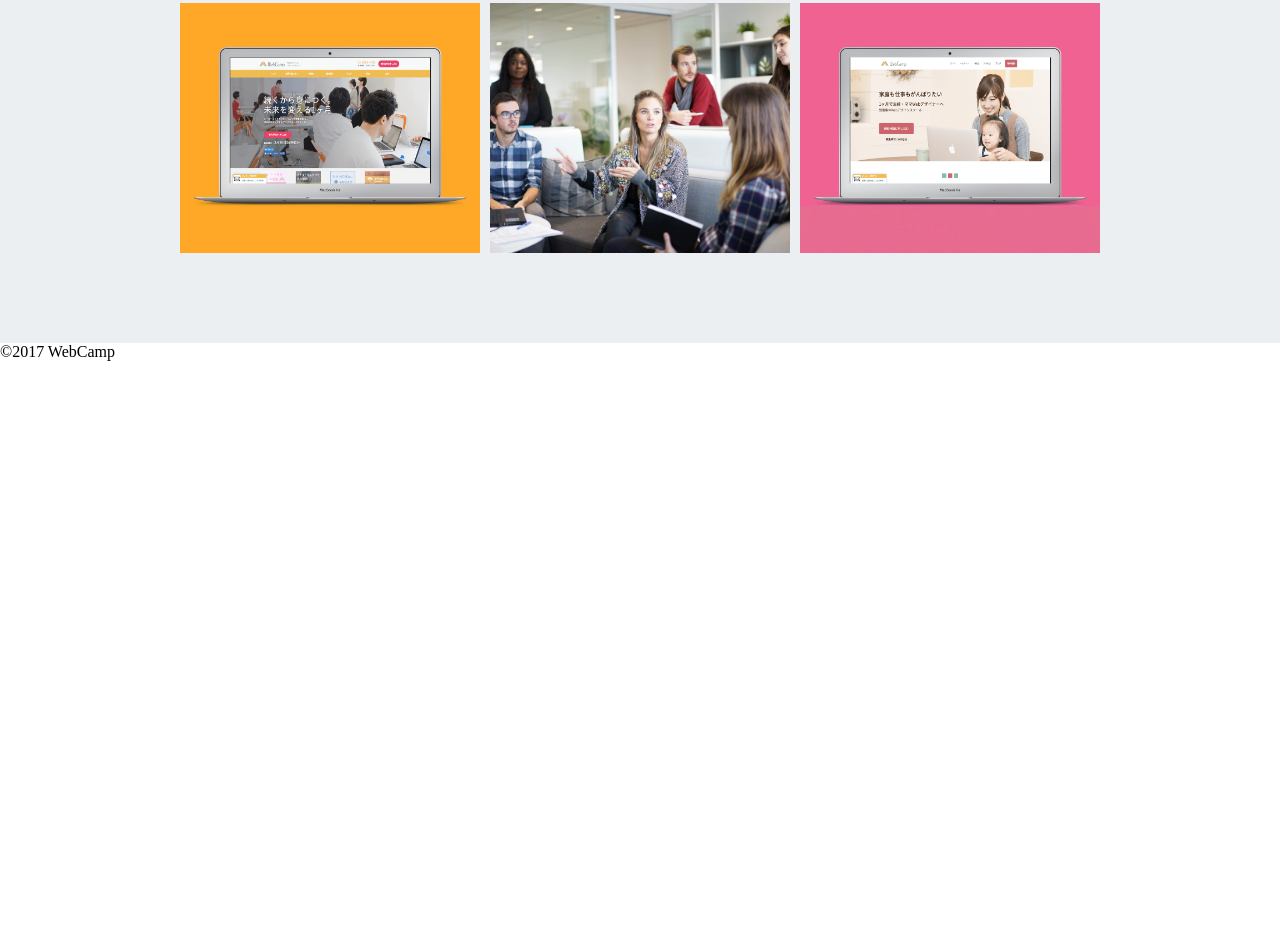
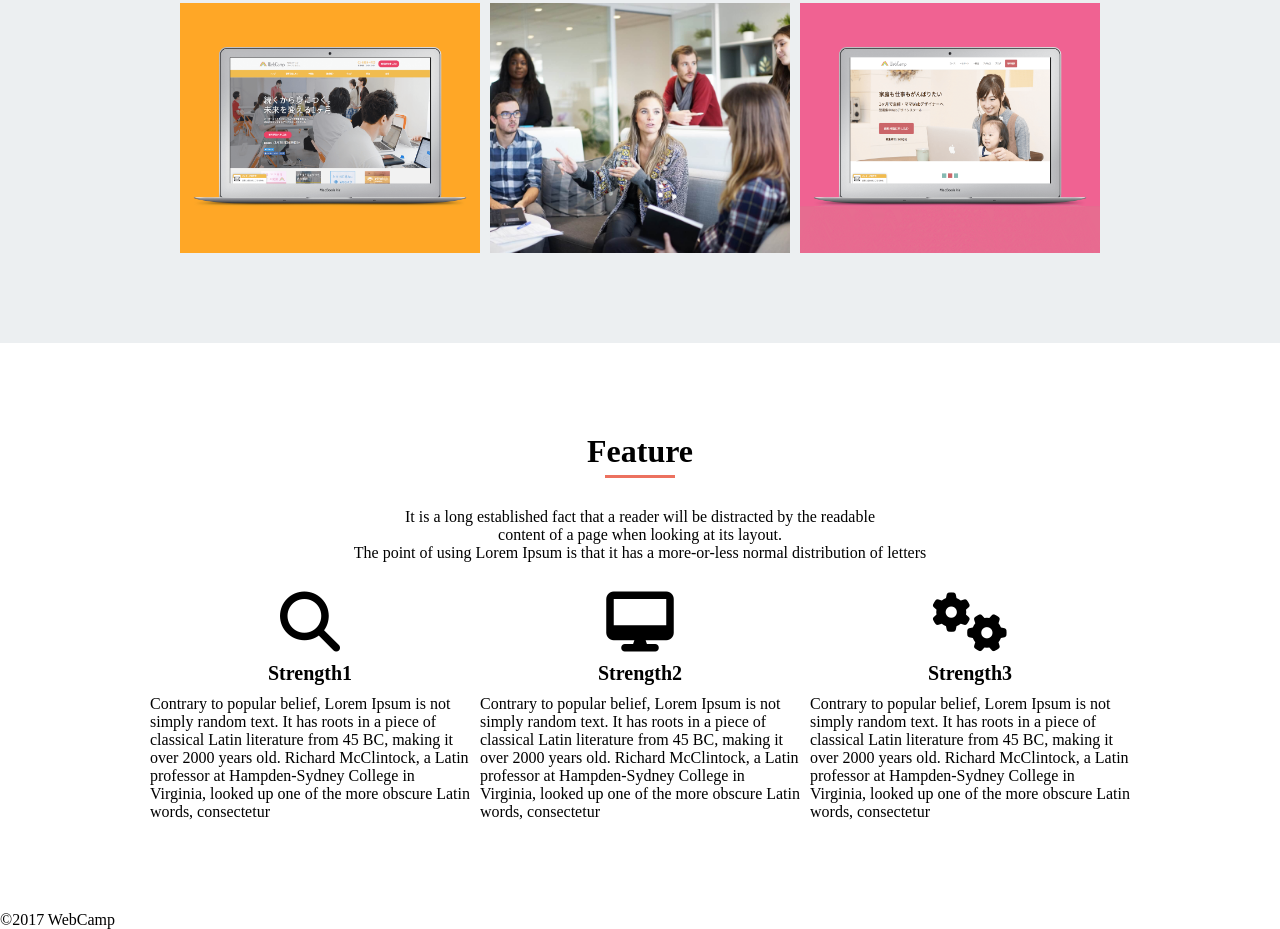
Before and after one commit to yomowataru/DWC-challenge-1, a plain HTML site: page index.html in a window 1280 px wide. Shown: the part 1226-2155 px from the top of the page. Before the commit the page ends 1587 px from the top, so only its background shows below. Drawn offline with Linux system fonts and the light colour scheme; some packages are replaced by stand-ins of ours.

Commit message:
フィーチャー作成

```diff
--- a/css/style.css
+++ b/css/style.css
@@ -5,6 +5,12 @@
 }
 
 /* ********************** 共通 ********************** */
+
+.contents {
+  padding: 90px 0;
+  text-align: center;
+}
+
 .heading {
   position: relative;
   top: 0;
@@ -97,16 +103,11 @@ header {
   background-color: #eceff1;
 }
 
-.portfolio-contents {
-  padding: 90px 0;
-  text-align: center;
-}
-
 .portfolio-images {
-  display: flex;
-  flex-wrap: wrap;
+  display: flex; /* 要素の横並び */
+  flex-wrap: wrap; /* 横並びを折り返す */
   width: 920px;
-  margin: 0 auto;
+  margin: 0 auto; /* 要素(ブロック)の中央寄せ */
 }
 
 .portfolio-img {
@@ -146,3 +147,34 @@ header {
 .img6 {
   background-image: url(/img/webcamp-mother.png);
 }
+
+/* ***********************フィーチャー*********************** */
+.feature-box {
+  width: 980px;
+  display: flex;
+  margin: 0 auto;
+}
+
+.strength {
+  width: 320px;
+}
+
+.strength:nth-child(-n+2) {
+  margin-right: 10px;
+}
+
+.strength-title {
+  font-size: 20px;
+  color: #000000;
+  margin: 10px 0;
+}
+
+.strength-text {
+  font-size: 16px;
+  color: #000000;
+  text-align: left;
+}
+
+.fa-solid {
+  font-size: 60px
+}
--- a/index.html
+++ b/index.html
@@ -4,12 +4,14 @@
     <meta http-equiv="Content-Type" content="text/html;charset=UTF-8">
     <title> </title>
     <meta name="description" content="">
+    <!-- Font Awesome -->
+    <script src="https://kit.fontawesome.com/1f27aa4067.js" crossorigin="anonymous"></script>
     <!-- リセットCSS -->
     <link rel="stylesheet" href="https://unpkg.com/ress@5.0.2/dist/ress.min.css">
     <!-- CSS読み込み -->
     <link rel="stylesheet" href="css/style.css">
     <!-- ファビコン -->
-    <link rel="shortcut icon" href="" type="image/ico">
+    <!-- <link rel="shortcut icon" href="" type="image/ico"> -->
     <!-- レスポンシブ -->
     <meta name="viewport" content="width=device-width, initial-scale=1.0">
     <title>チャレンジフェーズ【HTML&CSS】</title>
@@ -41,7 +43,7 @@
 
       <!-- --------------------------------ポートフォリオ---------------------------------- -->
       <section id="portfolio">
-        <div class="portfolio-contents">
+        <div class="contents">
           <h3 class="heading">Portfolio</h3>
           <p class="text">
             It is a long established fact that a reader will be distracted by the readable <br>
@@ -59,8 +61,40 @@
         </div>
       </section>
 
-      <!-- ヒューチャー -->
-      <section id="feature"></section>
+      <!-- --------------------------------フィーチャー---------------------------------- -->
+      <section id="feature">
+        <div class="contents">
+          <h3 class="heading">Feature</h3>
+          <p class="text">
+            It is a long established fact that a reader will be distracted by the readable <br>
+            content of a page when looking at its layout. <br>
+            The point of using Lorem Ipsum is that it has a more-or-less normal distribution of letters
+          </p>
+          <div class="feature-box">
+            <div class="strength">
+              <i class="fa-solid fa-magnifying-glass"></i>
+              <h5 class="strength-title">Strength1</h5>
+              <p class="strength-text">
+                Contrary to popular belief, Lorem Ipsum is not simply random text. It has roots in a piece of classical Latin literature from 45 BC, making it over 2000 years old. Richard McClintock, a Latin professor at Hampden-Sydney College in Virginia, looked up one of the more obscure Latin words, consectetur
+              </p>
+            </div>
+            <div class="strength">
+              <i class="fa-solid fa-desktop"></i>
+              <h5 class="strength-title">Strength2</h5>
+              <p class="strength-text">
+                Contrary to popular belief, Lorem Ipsum is not simply random text. It has roots in a piece of classical Latin literature from 45 BC, making it over 2000 years old. Richard McClintock, a Latin professor at Hampden-Sydney College in Virginia, looked up one of the more obscure Latin words, consectetur
+              </p>
+            </div>
+            <div class="strength">
+              <i class="fa-solid fa-gears"></i>
+              <h5 class="strength-title">Strength3</h5>
+              <p class="strength-text">
+                Contrary to popular belief, Lorem Ipsum is not simply random text. It has roots in a piece of classical Latin literature from 45 BC, making it over 2000 years old. Richard McClintock, a Latin professor at Hampden-Sydney College in Virginia, looked up one of the more obscure Latin words, consectetur
+              </p>
+            </div>
+          </div>
+        </div>
+      </section>
 
       <!-- プロフィール -->
       <section id="profile"></section>
```
